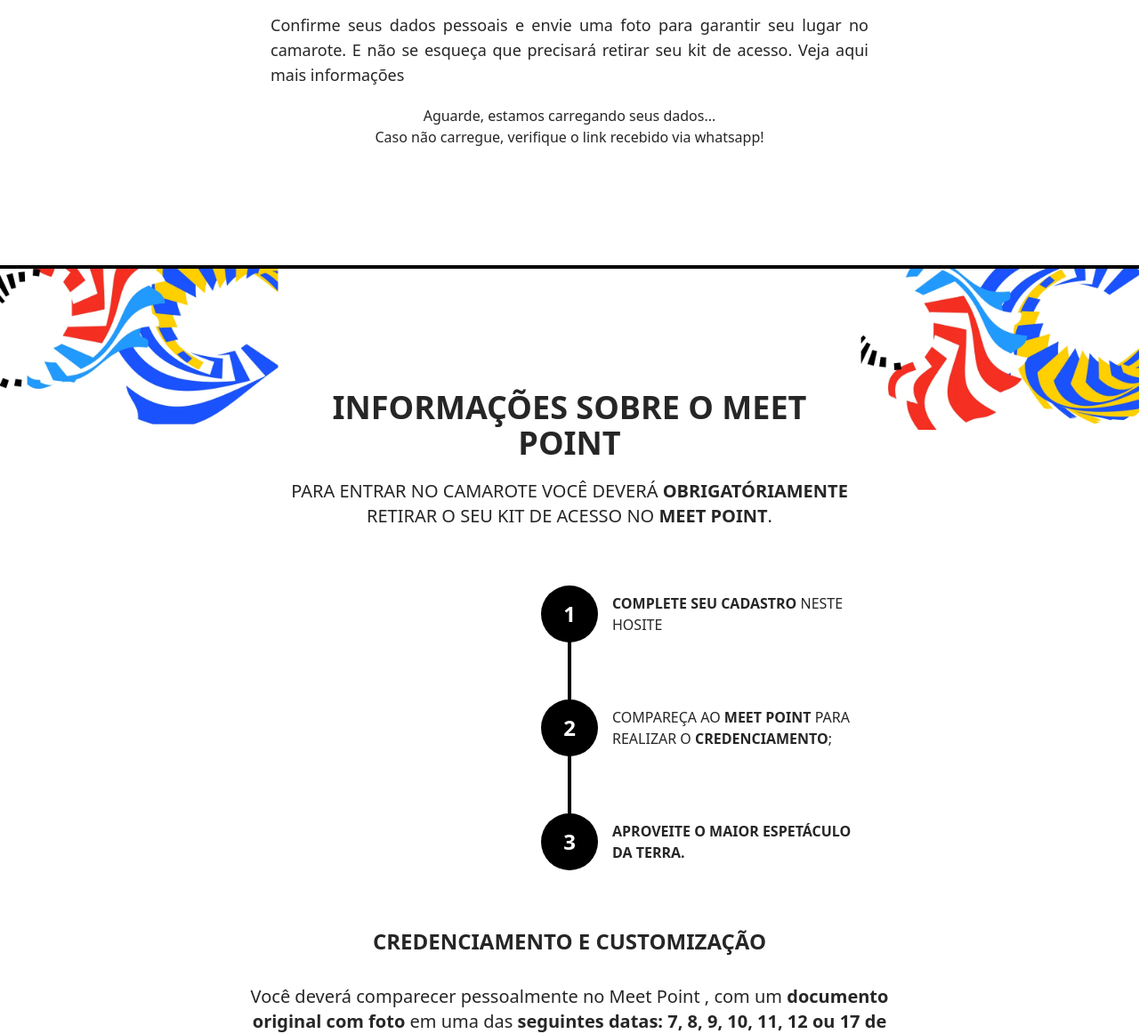
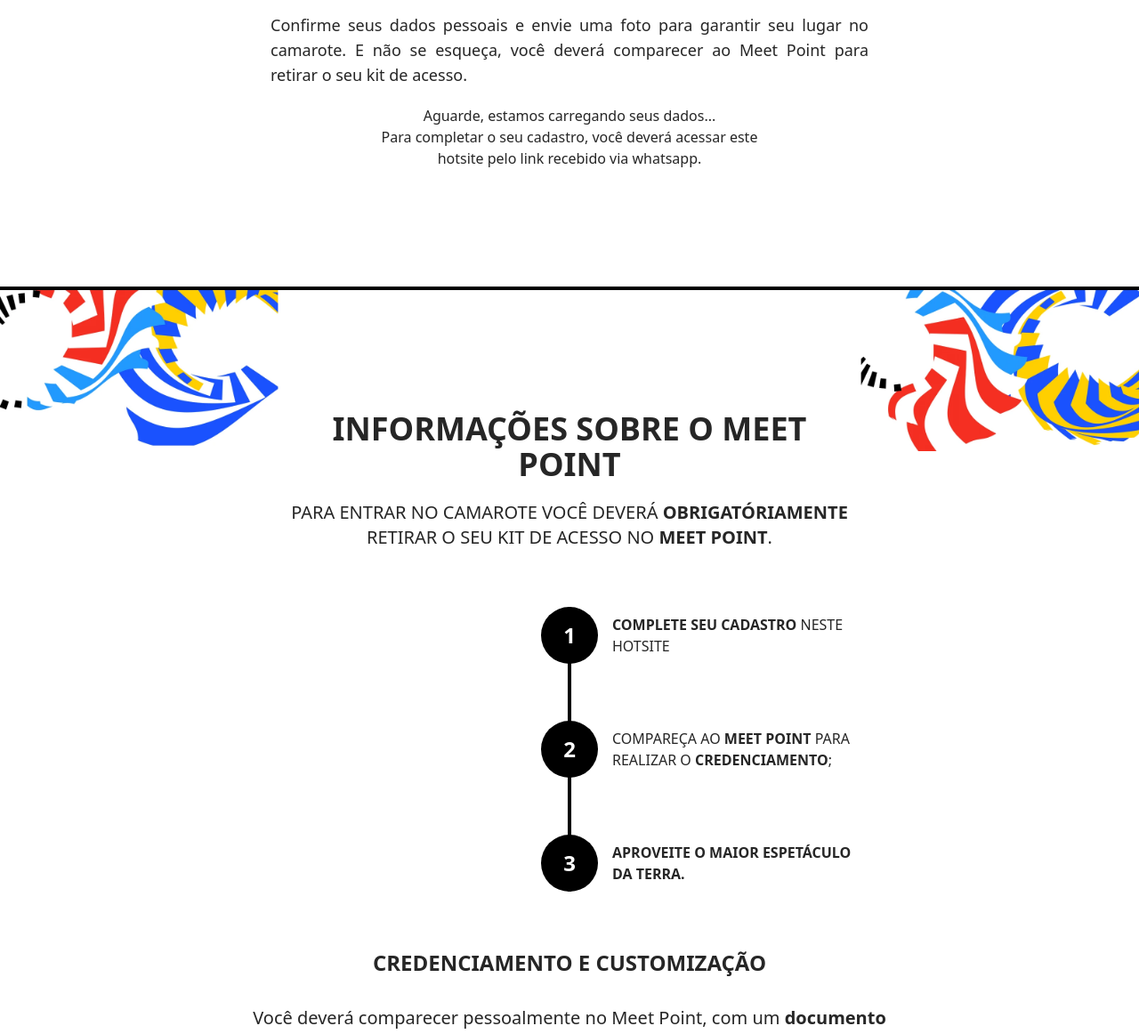
Before and after one commit to azlist-infra/az-hotsite, a website: page index.html in a window 1280 px wide. Shown: the part 386-1548 px from the top of the page at 89% size. Drawn offline with nearby package versions, Linux system fonts and the light colour scheme; no server answers.

Commit message:
ajustando texto do hotsite

```diff
--- a/index.html
+++ b/index.html
@@ -64,7 +64,7 @@
                     </h2>
                     <p class="text-justify text-lg mb-5">Confirme seus dados pessoais e envie uma foto para garantir seu
                         lugar no camarote.
-                        E não se esqueça que precisará retirar seu kit de acesso. Veja aqui mais informações</p>
+                        E não se esqueça, você deverá comparecer ao Meet Point para retirar o seu kit de acesso.</p>
                     <template x-if="loading">
                         <div class="max-w-md mx-auto">
                             <div class="text-center">
@@ -75,7 +75,7 @@
                     <template x-if="!show">
                         <div class="max-w-md mx-auto">
                             <div class="text-center">
-                                Caso não carregue, verifique o link recebido via whatsapp!
+                                Para completar o seu cadastro, você deverá acessar este hotsite pelo link recebido via whatsapp.
                             </div>
                         </div>
                     </template>
@@ -121,12 +121,13 @@
                                 x-on:dragover.prevent="dropingFile = true" x-on:dragleave.prevent="dropingFile = false">
                                 <label
                                     class="bg-black hover:bg-zinc-800 text-white px-8 py-1 rounded-2xl cursor-pointer">
-                                    Enviar Arquivos
+                                    Envie sua foto
                                     <input @change="(e) => e.target.files.length && selectImage(e.target.files[0])"
                                         accept="image/*" type="file" class="sr-only appearance-none bg-transparent">
                                 </label>
-                                <span class="duration-300">Arraste ou solte arquivos aqui</span>
+                                <span class="duration-300 -top-25">Foto para credencial</span>
                             </div>
+                               <span class="duration-300 text-center">Envie uma foto apenas do seu rosto centralizado na imagem</span>
 
                             <button class="az-button outlined" :disabled="sending">
                                 FINALIZAR CREDENCIAMENTO
@@ -160,7 +161,7 @@
                                     <span>1</span>
                                     <span>
                                         <strong>Complete seu cadastro</strong>
-                                        neste hosite
+                                        neste hotsite
                                     </span>
                                 </li>
                                 <li>
@@ -187,8 +188,8 @@
                     <header class="text-center">
                         <h3 class="text-2xl font-bold uppercase mb-8">Credenciamento e customização</h3>
                         <div class="text-xl max-w-3xl mx-auto">
-                            Você deverá comparecer pessoalmente no Meet Point , com um <strong>documento original com
-                                foto</strong> em
+                            Você deverá comparecer pessoalmente no Meet Point, com um <strong>documento original com
+                                foto,</strong> em
                             uma das <strong>seguintes datas: 7, 8, 9, 10, 11, 12 ou 17 de fevereiro</strong>.
                         </div>
                     </header>
```
